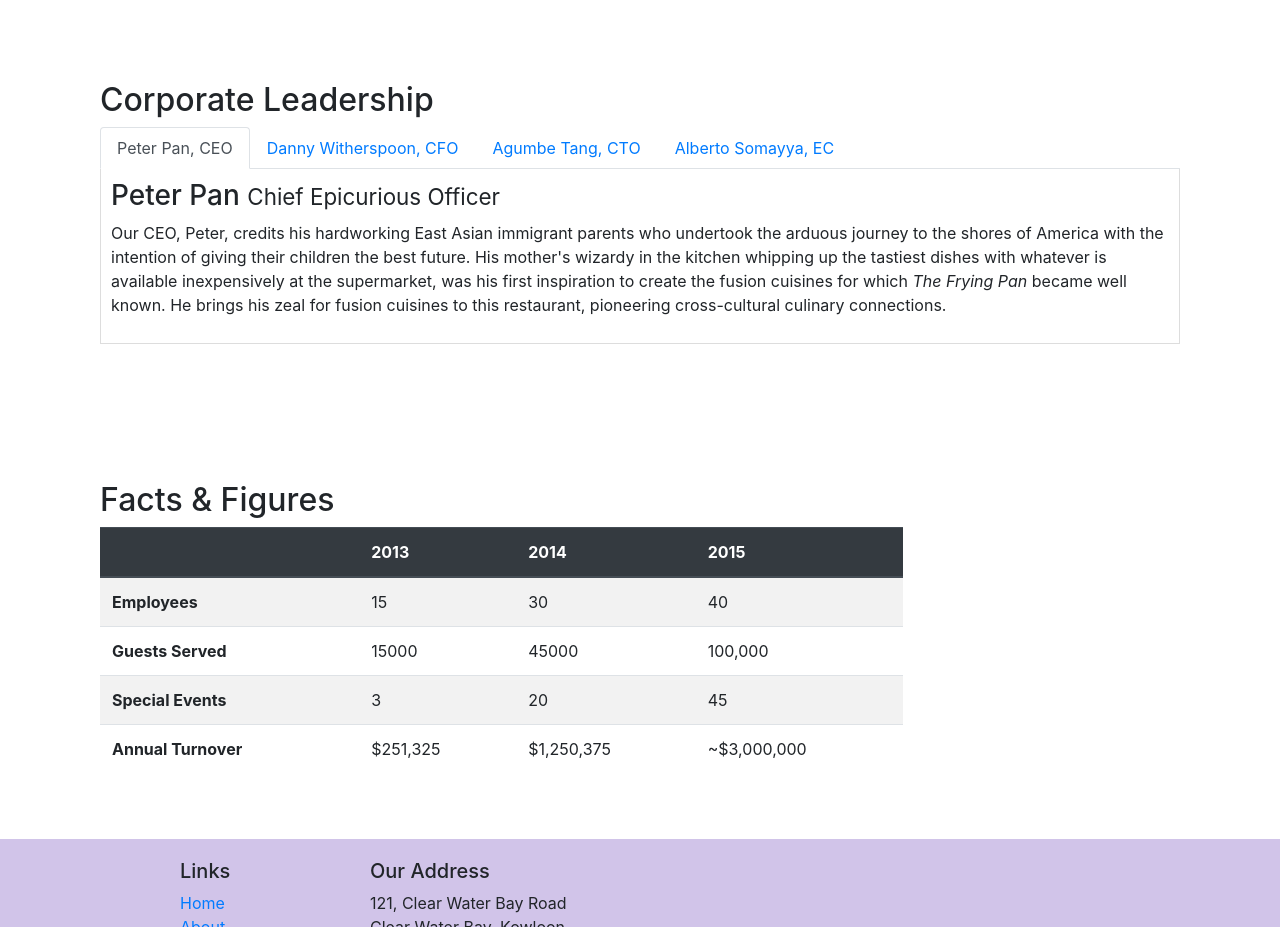
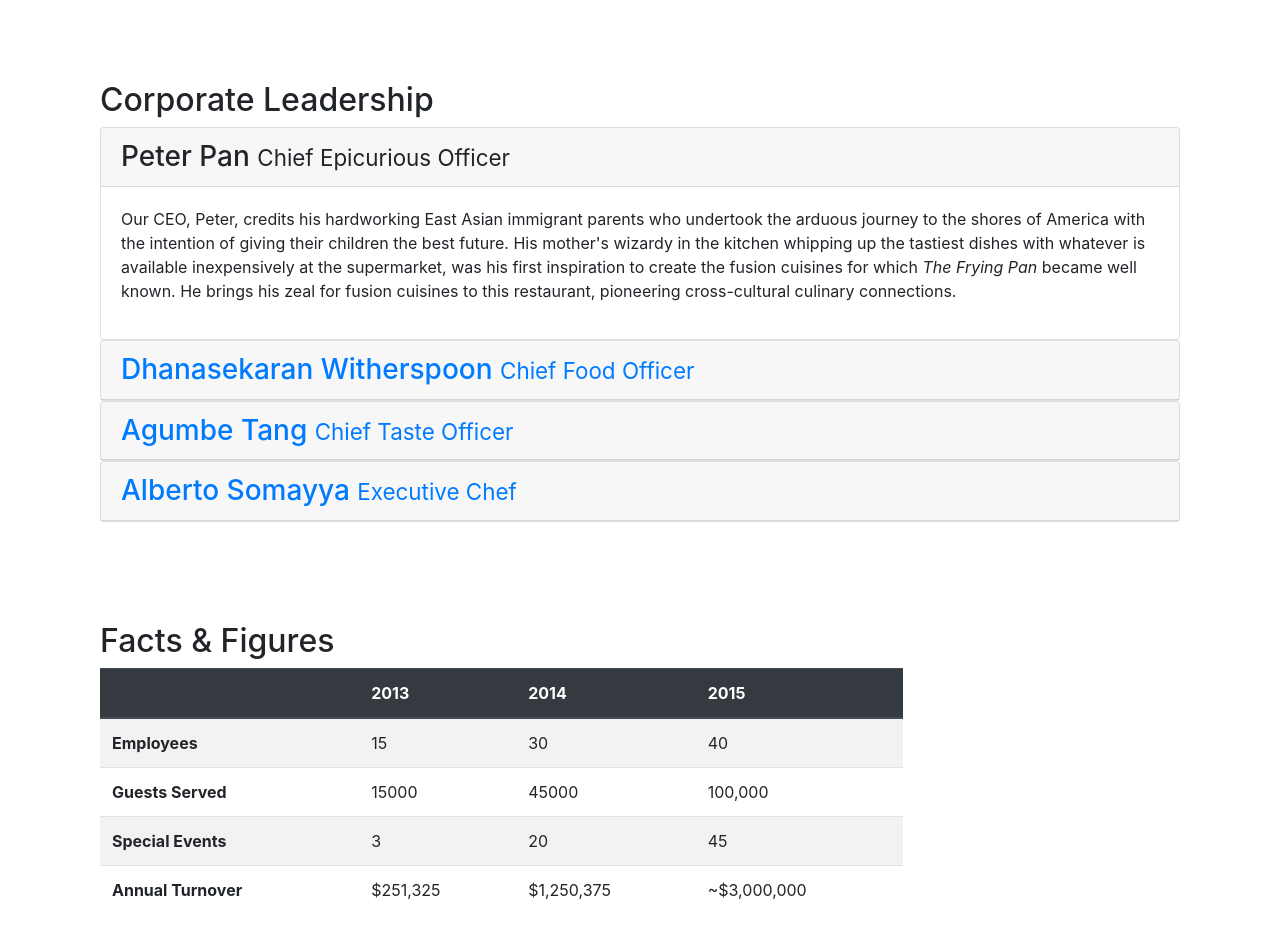
Before and after one commit to jnorbi99/Bootstrap, a website: page aboutus.html in a window 1280 px wide. Shown: the part 940-1867 px from the top of the page. Drawn offline with nearby package versions, Linux system fonts and the light colour scheme.

Commit message:
Accordion

```diff
--- a/aboutus.html
+++ b/aboutus.html
@@ -102,39 +102,67 @@
             <div class="col-12">
                 <h2>Corporate Leadership</h2>
 
-                <ul class="nav nav-tabs">
-                    <li class="nav-item">
-                        <a class="nav-link active" href="#peter" role="tab" data-toggle="tab">Peter Pan, CEO</a>
-                    </li>
-                    <li class="nav-item">
-                        <a class="nav-link" href="#danny" role="tab" data-toggle="tab">Danny Witherspoon, CFO</a>
-                    </li>
-                    <li class="nav-item">
-                        <a class="nav-link" href="#agumbe" role="tab" data-toggle="tab">Agumbe Tang, CTO</a>
-                    </li>
-                    <li class="nav-item">
-                        <a class="nav-link" href="#alberto" role="tab" data-toggle="tab">Alberto Somayya, EC</a>
-                    </li>
-                </ul>
 
-                <div class="tab-content">
-                    <div id="peter" role="tabpanel" class="tab-pane fade show active">
-                        <h3>Peter Pan <small>Chief Epicurious Officer</small></h3>
-                        <p class="d-none d-sm-block">Our CEO, Peter, credits his hardworking East Asian immigrant parents who undertook the arduous journey to the shores of America with the intention of giving their children the best future. His mother's wizardy in the kitchen whipping up the tastiest dishes with whatever is available inexpensively at the supermarket, was his first inspiration to create the fusion cuisines for which <em>The Frying Pan</em> became well known. He brings his zeal for fusion cuisines to this restaurant, pioneering cross-cultural culinary connections.</p>
+
+                <div id="accordion">
+                    <div class="card">
+                        <div class="card-header" role="tab" id="peterhead">
+                            <h3 class="mb-0">
+                                <a data-target="#peter" data-toggle="collapse">
+                                    Peter Pan <small>Chief Epicurious Officer</small>
+                                </a>
+                            </h3>
+                        </div>
+                        <div id="peter" role="tabpanel" class="collapse show" data-parent="#accordion">
+                            <div class="card-body">
+                                <p class="d-none d-sm-block">Our CEO, Peter, credits his hardworking East Asian immigrant parents who undertook the arduous journey to the shores of America with the intention of giving their children the best future. His mother's wizardy in the kitchen whipping up the tastiest dishes with whatever is available inexpensively at the supermarket, was his first inspiration to create the fusion cuisines for which <em>The Frying Pan</em> became well known. He brings his zeal for fusion cuisines to this restaurant, pioneering cross-cultural culinary connections.</p>
+                            </div>
+                        </div>
                     </div>
 
-                    <div id="danny" role="tabpanel" class="tab-pane fade">
-                        <h3>Dhanasekaran Witherspoon <small>Chief Food Officer</small></h3>
-                        <p class="d-none d-sm-block">Our CFO, Danny, as he is affectionately referred to by his colleagues, comes from a long established family tradition in farming and produce. His experiences growing up on a farm in the Australian outback gave him great appreciation for varieties of food sources. As he puts it in his own words, <em>Everything that runs, wins, and everything that stays, pays!</em></p>
-                    </div>
-                    <div role="tabpanel" class="tab-pane fade" id="agumbe">
-                        <h3>Agumbe Tang <small>Chief Taste Officer</small></h3>
-                        <p class="d-none d-sm-block">Blessed with the most discerning gustatory sense, Agumbe, our CTO, personally ensures that every dish that we serve meets his exacting tastes. Our chefs dread the tongue lashing that ensues if their dish does not meet his exacting standards. He lives by his motto, <em>You click only if you survive my lick.</em></p>
+                    <div class="card">
+                        <div class="card-header" role="tab" id="dannyhead">
+                            <h3 class="mb-0">
+                                <a class="collapsed" data-toggle="collapse" data-target="#danny">
+                                    Dhanasekaran Witherspoon <small>Chief Food Officer</small>
+                                </a>
+                            </h3>
+                        </div>
+                        <div id="danny" role="tabpanel" class="collapse" data-parent="#accordion">
+                            <div class="card-body">
+                                <p class="d-none d-sm-block">Our CFO, Danny, as he is affectionately referred to by his colleagues, comes from a long established family tradition in farming and produce. His experiences growing up on a farm in the Australian outback gave him great appreciation for varieties of food sources. As he puts it in his own words, <em>Everything that runs, wins, and everything that stays, pays!</em></p>
+                            </div>
+                        </div>
                     </div>
 
-                    <div role="tabpanel" class="tab-pane fade" id="alberto">
-                        <h3>Alberto Somayya <small>Executive Chef</small></h3>
-                        <p class="d-none d-sm-block">Award winning three-star Michelin chef with wide International experience having worked closely with whos-who in the culinary world, he specializes in creating mouthwatering Indo-Italian fusion experiences. He says, <em>Put together the cuisines from the two craziest cultures, and you get a winning hit! Amma Mia!</em></p>
+                    <div class="card">
+                        <div class="card-header" role="tab" id="agumbehead">
+                            <h3 class="mb-0">
+                                <a class="collapsed" data-target="#agumbe" data-toggle="collapse">
+                                    Agumbe Tang <small>Chief Taste Officer</small>
+                                </a>
+                            </h3>
+                        </div>
+                        <div id="agumbe" role="tabpanel" class="collapse" data-parent="#accordion">
+                            <div class="card-body">
+                                <p class="d-none d-sm-block">Blessed with the most discerning gustatory sense, Agumbe, our CTO, personally ensures that every dish that we serve meets his exacting tastes. Our chefs dread the tongue lashing that ensues if their dish does not meet his exacting standards. He lives by his motto, <em>You click only if you survive my lick.</em></p>
+                            </div>
+                        </div>
+                    </div>
+
+                    <div class="card">
+                        <div class="card-header" role="tab" id="albertohead">
+                            <h3 class="mb-0">
+                                <a class="collapsed" data-target="#alberto" data-toggle="collapse">
+                                    Alberto Somayya <small>Executive Chef</small>
+                                </a>
+                            </h3>
+                        </div>
+                        <div id="alberto" role="tabpanel" class="collapse" data-parent="#accordion">
+                            <div class="card-body">
+                                <p class="d-none d-sm-block">Award winning three-star Michelin chef with wide International experience having worked closely with whos-who in the culinary world, he specializes in creating mouthwatering Indo-Italian fusion experiences. He says, <em>Put together the cuisines from the two craziest cultures, and you get a winning hit! Amma Mia!</em></p>
+                            </div>
+                        </div>
                     </div>
                 </div>
             </div>
```
